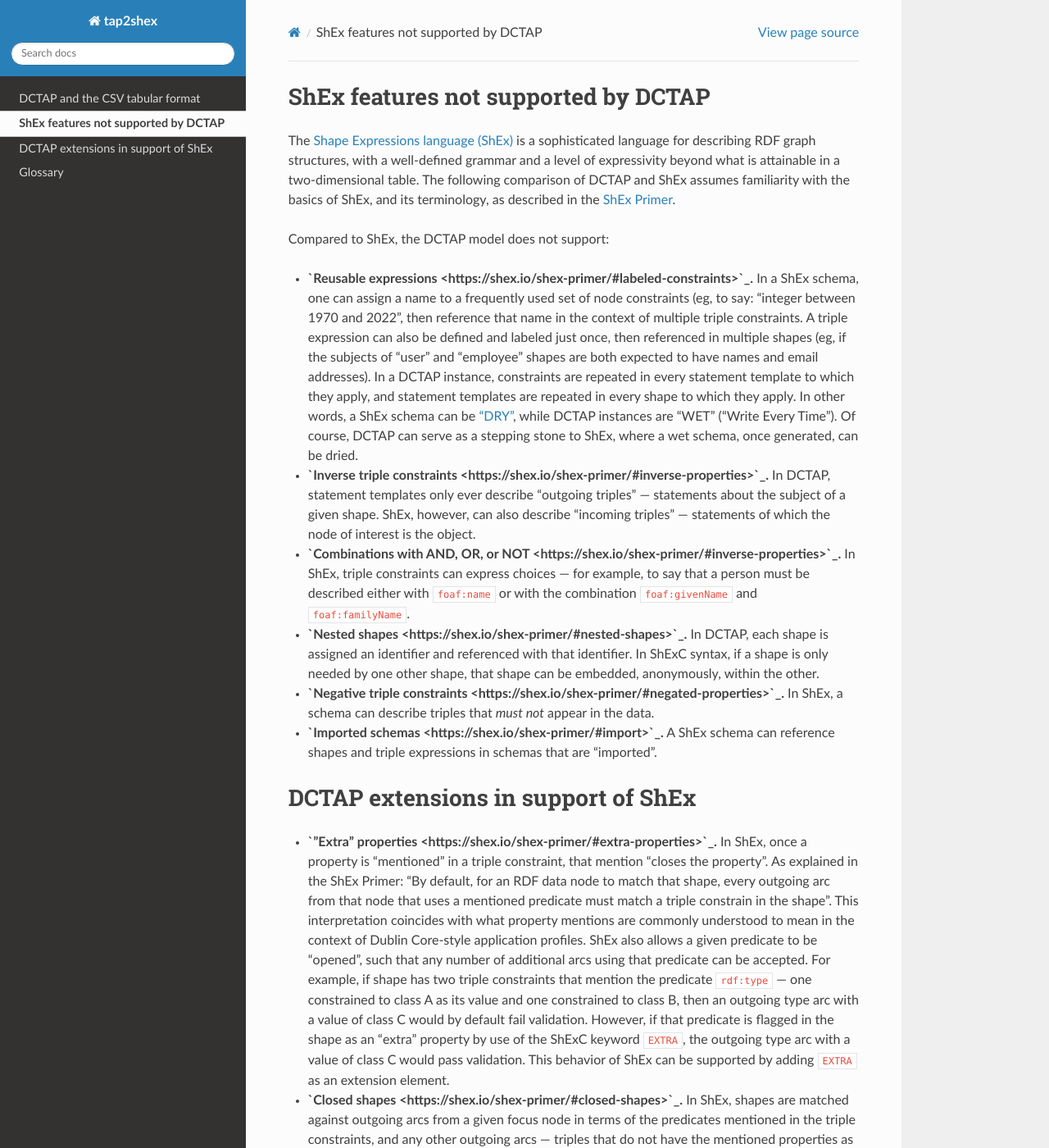
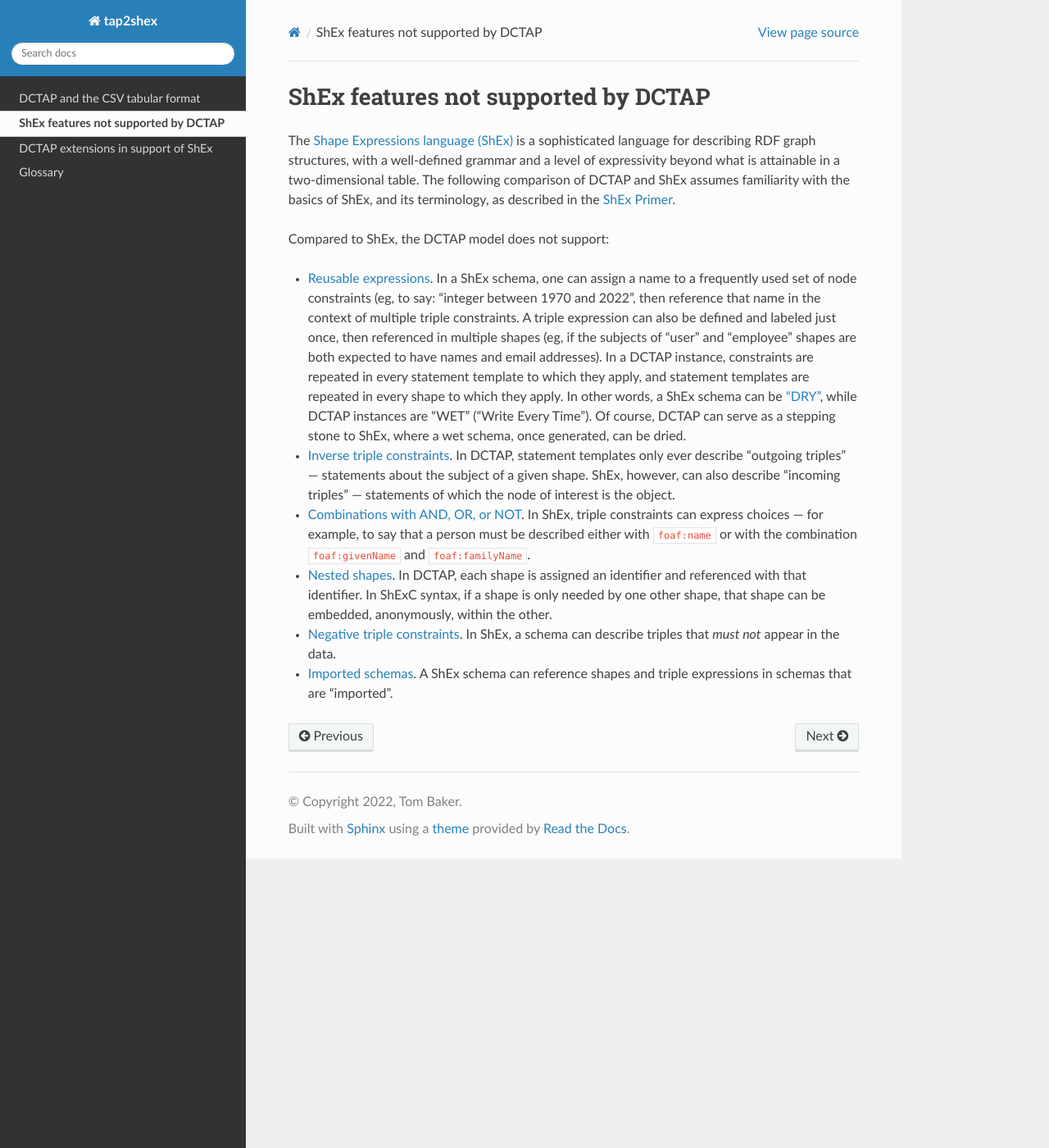
Before and after one commit to tombaker/tapshex, a Sphinx documentation site: the page built from docs/dctap_and_shex/index.rst, in a window 1280 px wide and 1400 px high. Shown: the whole window at 82% size. Built offline with Sphinx 7.4.7 and the Read the Docs theme 2.0.0, drawn with Linux system fonts in a browser that asks for light colours; some of the changed text lies outside the part shown.

Commit message:
split out page for ShEx extensions to DCTAP

```diff
--- a/docs/dctap_and_shex/index.rst
+++ b/docs/dctap_and_shex/index.rst
@@ -7,24 +7,14 @@ The `Shape Expressions language (ShEx) <https://shexspec.github.io/primer/>`_ is
 
 Compared to ShEx, the DCTAP model does not support:
 
-- **`Reusable expressions <https://shex.io/shex-primer/#labeled-constraints>`_.** In a ShEx schema, one can assign a name to a frequently used set of node constraints (eg, to say: "integer between 1970 and 2022", then reference that name in the context of multiple triple constraints. A triple expression can also be defined and labeled just once, then referenced in multiple shapes (eg, if the subjects of "user" and "employee" shapes are both expected to have names and email addresses). In a DCTAP instance, constraints are repeated in every statement template to which they apply, and statement templates are repeated in every shape to which they apply. In other words, a ShEx schema can be `"DRY" <https://en.wikipedia.org/wiki/Don%27t_repeat_yourself>`_, while DCTAP instances are "WET" ("Write Every Time"). Of course, DCTAP can serve as a stepping stone to ShEx, where a wet schema, once generated, can be dried.
+- `Reusable expressions <https://shex.io/shex-primer/#labeled-constraints>`_. In a ShEx schema, one can assign a name to a frequently used set of node constraints (eg, to say: "integer between 1970 and 2022", then reference that name in the context of multiple triple constraints. A triple expression can also be defined and labeled just once, then referenced in multiple shapes (eg, if the subjects of "user" and "employee" shapes are both expected to have names and email addresses). In a DCTAP instance, constraints are repeated in every statement template to which they apply, and statement templates are repeated in every shape to which they apply. In other words, a ShEx schema can be `"DRY" <https://en.wikipedia.org/wiki/Don%27t_repeat_yourself>`_, while DCTAP instances are "WET" ("Write Every Time"). Of course, DCTAP can serve as a stepping stone to ShEx, where a wet schema, once generated, can be dried.
 
-- **`Inverse triple constraints <https://shex.io/shex-primer/#inverse-properties>`_.** In DCTAP, statement templates only ever describe "outgoing triples" --- statements about the subject of a given shape. ShEx, however, can also describe "incoming triples" --- statements of which the node of interest is the object.
+- `Inverse triple constraints <https://shex.io/shex-primer/#inverse-properties>`_. In DCTAP, statement templates only ever describe "outgoing triples" --- statements about the subject of a given shape. ShEx, however, can also describe "incoming triples" --- statements of which the node of interest is the object.
 
-- **`Combinations with AND, OR, or NOT <https://shex.io/shex-primer/#inverse-properties>`_.** In ShEx, triple constraints can express choices --- for example, to say that a person must be described either with ``foaf:name`` or with the combination ``foaf:givenName`` and ``foaf:familyName``.
+- `Combinations with AND, OR, or NOT <https://shex.io/shex-primer/#inverse-properties>`_. In ShEx, triple constraints can express choices --- for example, to say that a person must be described either with ``foaf:name`` or with the combination ``foaf:givenName`` and ``foaf:familyName``.
 
-- **`Nested shapes <https://shex.io/shex-primer/#nested-shapes>`_.** In DCTAP, each shape is assigned an identifier and referenced with that identifier. In ShExC syntax, if a shape is only needed by one other shape, that shape can be embedded, anonymously, within the other.
+- `Nested shapes <https://shex.io/shex-primer/#nested-shapes>`_. In DCTAP, each shape is assigned an identifier and referenced with that identifier. In ShExC syntax, if a shape is only needed by one other shape, that shape can be embedded, anonymously, within the other.
 
-- **`Negative triple constraints <https://shex.io/shex-primer/#negated-properties>`_.** In ShEx, a schema can describe triples that `must not` appear in the data.
+- `Negative triple constraints <https://shex.io/shex-primer/#negated-properties>`_. In ShEx, a schema can describe triples that `must not` appear in the data.
 
-- **`Imported schemas <https://shex.io/shex-primer/#import>`_.** A ShEx schema can reference shapes and triple expressions in schemas that are "imported".
-
-.. _dctap_shex_extensions:
-
-DCTAP extensions in support of ShEx
------------------------------------
-
-- **`"Extra" properties <https://shex.io/shex-primer/#extra-properties>`_.** In ShEx, once a property is "mentioned" in a triple constraint, that mention "closes the property". As explained in the ShEx Primer: "By default, for an RDF data node to match that shape, every outgoing arc from that node that uses a mentioned predicate must match a triple constrain in the shape". This interpretation coincides with what property mentions are commonly understood to mean in the context of Dublin Core-style application profiles. ShEx also allows a given predicate to be "opened", such that any number of additional arcs using that predicate can be accepted. For example, if shape has two triple constraints that mention the predicate ``rdf:type`` --- one constrained to class A as its value and one constrained to class B, then an outgoing type arc with a value of class C would by default fail validation. However, if that predicate is flagged in the shape as an "extra" property by use of the ShExC keyword ``EXTRA``, the outgoing type arc with a value of class C would pass validation. This behavior of ShEx can be supported by adding ``EXTRA`` as an extension element.
-
-- **`Closed shapes <https://shex.io/shex-primer/#closed-shapes>`_.** In ShEx, shapes are matched against outgoing arcs from a given focus node in terms of the predicates mentioned in the triple constraints, and any other outgoing arcs --- triples that do not have the mentioned properties as their predicates --- are by default simply ignored. However, a given shape can be "closed" (by using the ShExC keyword ``CLOSED``), which means that `all` outgoing arcs from the given focus node must match the given set of triple constraints. In other words, a closed shape will pass validation only if all of its outgoing arcs match `and` there are no other outgoing arcs from that node in the data. This behavior of ShEx can be supported by adding ``CLOSED`` as an extension element for shapes.
--
+- `Imported schemas <https://shex.io/shex-primer/#import>`_. A ShEx schema can reference shapes and triple expressions in schemas that are "imported".
--- a/docs/index.rst
+++ b/docs/index.rst
@@ -22,4 +22,5 @@ This module is under development at `https://github.com/tombaker/tap2shex <https
 
    dctap_and_csv/index
    dctap_and_shex/index
+   shex_extensions/index
    glossary/index
```
Also changed, not shown: docs/shex_extensions/index.rst (added, +9 -0 lines).
